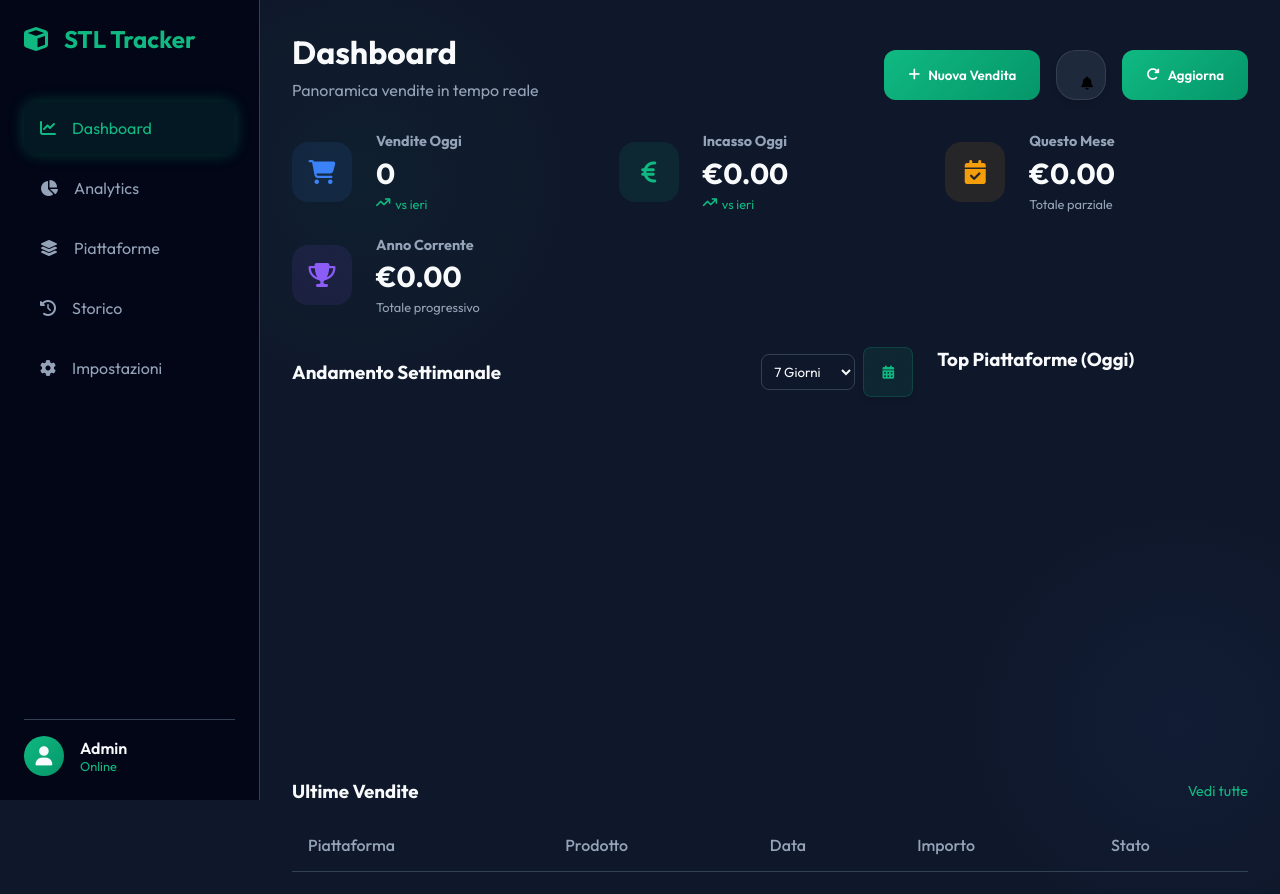
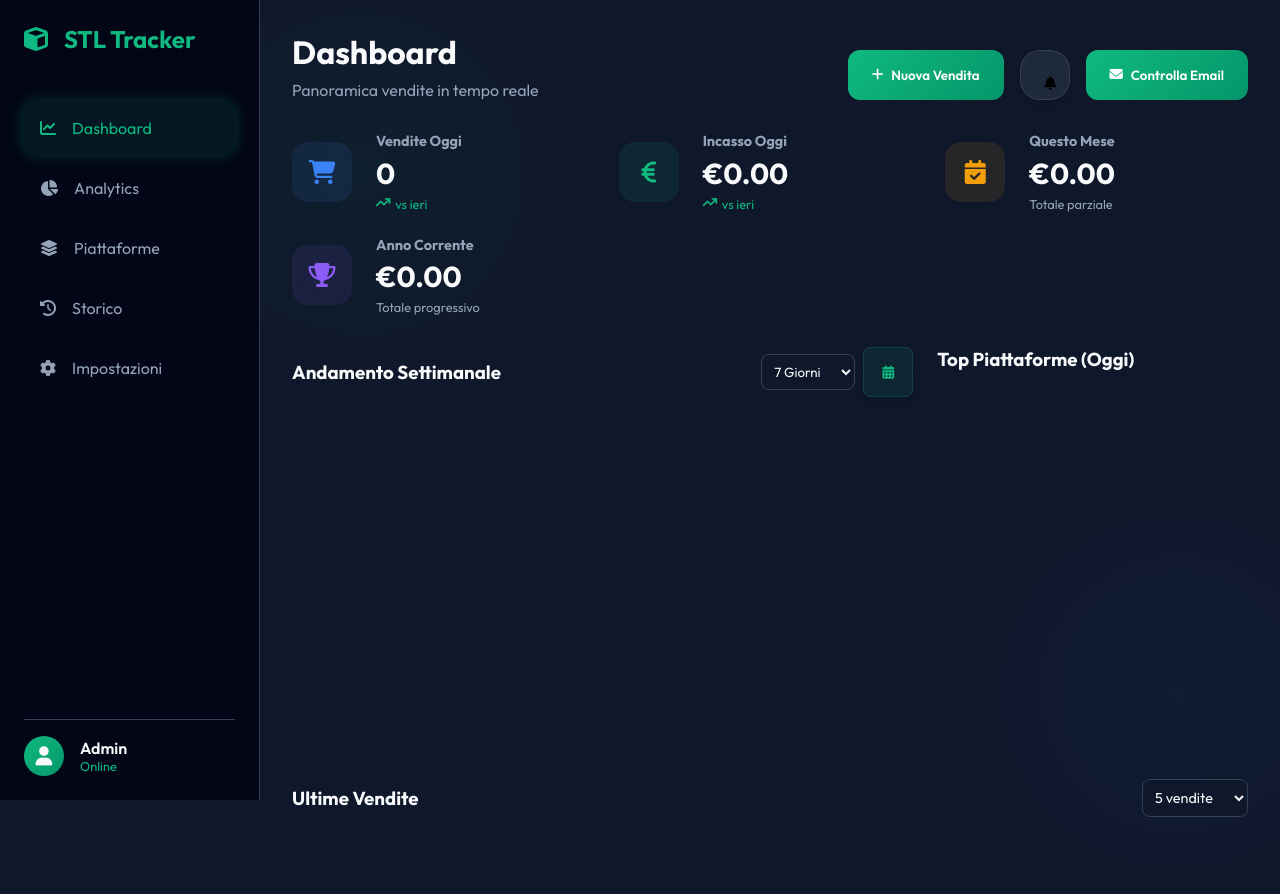
Before and after one commit to maxsviluppo/stl-sales-tracker, a plain HTML site: page index.html in a window 1280 px wide. After the commit the page ends 865 px from the top, so only its background shows below. Drawn offline with nearby package versions, Linux system fonts and the light colour scheme.

Commit message:
Add files via upload

```diff
--- a/index.html
+++ b/index.html
@@ -71,9 +71,9 @@
                     <button id="test-sound-btn" class="btn-icon" title="Test Suono">
                         <i class="fa-solid fa-bell"></i>
                     </button>
-                    <button id="refresh-btn" class="btn-primary">
-                        <i class="fa-solid fa-rotate-right"></i>
-                        <span>Aggiorna</span>
+                    <button id="check-email-btn" class="btn-success" title="Controlla Email">
+                        <i class="fa-solid fa-envelope"></i>
+                        <span>Controlla Email</span>
                     </button>
                 </div>
             </header>
@@ -174,23 +174,15 @@
                 <div class="recent-sales glass">
                     <div class="section-header">
                         <h3>Ultime Vendite</h3>
-                        <a href="#" class="view-all">Vedi tutte</a>
+                        <select id="sales-limit-select"
+                            style="background: var(--bg-dark); border: 1px solid var(--border-color); color: var(--text-primary); padding: 0.5rem; border-radius: 8px; font-size: 0.9rem;">
+                            <option value="5" selected>5 vendite</option>
+                            <option value="10">10 vendite</option>
+                            <option value="20">20 vendite</option>
+                            <option value="30">30 vendite</option>
+                        </select>
                     </div>
                     <div class="table-responsive">
-                        <table class="sales-table">
-                            <thead>
-                                <tr>
-                                    <th>Piattaforma</th>
-                                    <th>Prodotto</th>
-                                    <th>Data</th>
-                                    <th>Importo</th>
-                                    <th>Stato</th>
-                                </tr>
-                            </thead>
-                            <tbody id="recent-sales-body"></tbody>
-                        </table>
-                    </div>
-                </div>
                     </div>
 
                     <!-- Settings View -->
@@ -202,7 +194,8 @@
                                     style="display: flex; justify-content: space-between; align-items: center; padding: 1rem; background: rgba(255,255,255,0.05); border-radius: 0.5rem;">
                                     <div>
                                         <h4 style="margin-bottom: 0.25rem;">Suono Notifica</h4>
-                                <p style="color: #94a3b8; font-size: 0.875rem;">Riproduci un suono quando arriva una
+                                        <p style="color: #94a3b8; font-size: 0.875rem;">Riproduci un suono quando arriva
+                                            una
                                             nuova vendita</p>
                                     </div>
                                     <label class="toggle-switch">
@@ -214,7 +207,8 @@
                                     style="display: flex; justify-content: space-between; align-items: center; padding: 1rem; background: rgba(255,255,255,0.05); border-radius: 0.5rem;">
                                     <div>
                                         <h4 style="margin-bottom: 0.25rem;">Notifiche Browser</h4>
-                                <p style="color: #94a3b8; font-size: 0.875rem;">Mostra notifiche desktop quando la
+                                        <p style="color: #94a3b8; font-size: 0.875rem;">Mostra notifiche desktop quando
+                                            la
                                             dashboard non è in primo piano</p>
                                     </div>
                                     <label class="toggle-switch">
@@ -227,7 +221,8 @@
                         <div class="glass" style="padding: 2rem;">
                             <h2 style="margin-bottom: 1rem;"><i class="fa-solid fa-info-circle"></i> Informazioni</h2>
                             <p style="color: #94a3b8;">Versione: 1.0.0</p>
-                    <p style="color: #94a3b8; margin-top: 1rem;">Piattaforme: Cults3D, Pixup, CGTrader, 3DExport</p>
+                            <p style="color: #94a3b8; margin-top: 1rem;">Piattaforme: Cults3D, Pixup, CGTrader, 3DExport
+                            </p>
                             <p style="color: #94a3b8; margin-top: 1rem;">Controllo automatico ogni 2 ore</p>
                         </div>
                     </div>
--- a/script.js
+++ b/script.js
@@ -396,7 +396,7 @@ async function loadRecentSales(limit = currentSalesLimit) {
     tbody.innerHTML = '';
 
     if (!data || data.length === 0) {
-        tbody.innerHTML = '<tr><td colspan="5" style="text-align:center; padding: 2rem;">Nessuna vendita recente</td></tr>';
+        tbody.innerHTML = '<tr><td colspan="4" style="text-align:center; padding: 2rem;">Nessuna vendita recente</td></tr>';
         return;
     }
 
@@ -415,7 +415,6 @@ async function loadRecentSales(limit = currentSalesLimit) {
             <td>${sale.product_name}</td>
             <td>${date}</td>
             <td style="font-weight:bold; color:#10b981;">€${sale.amount.toFixed(2)}</td>
-            <td><span class="status-badge status-completed">Completato</span></td>
         </tr>
     `;
         tbody.innerHTML += row;
```
Lines whose indentation alone changed are shown as unchanged.
